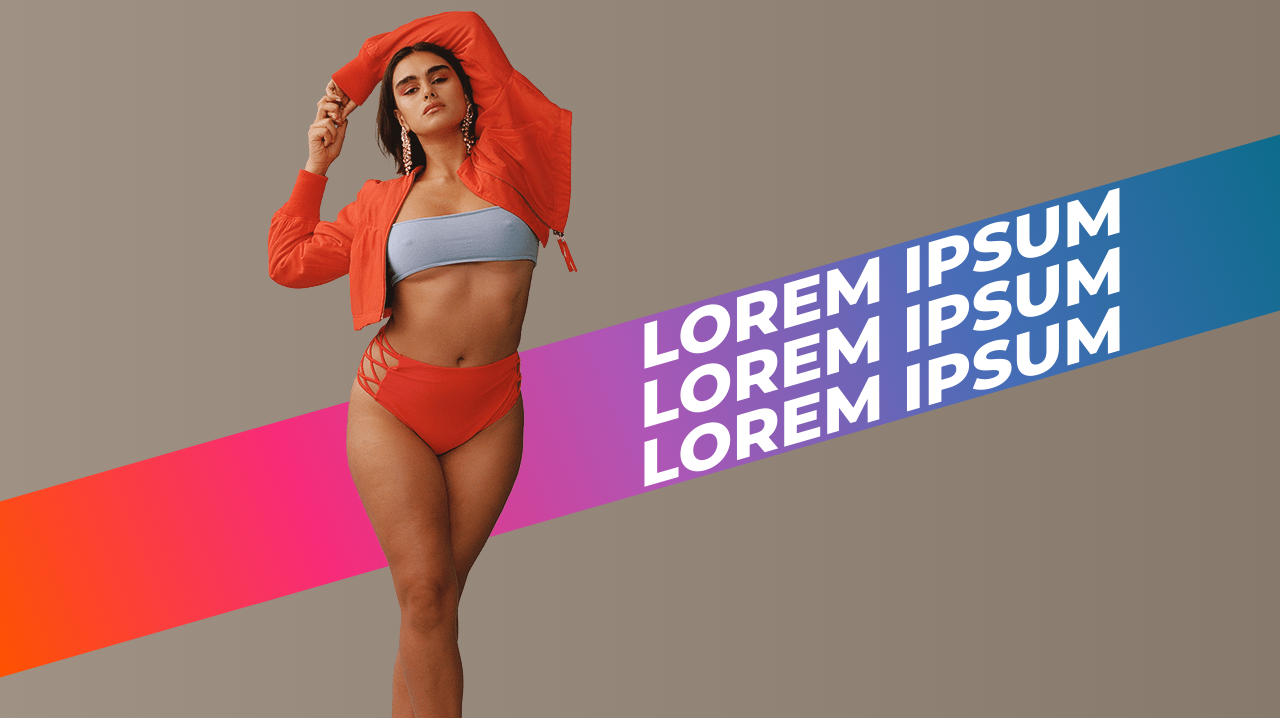
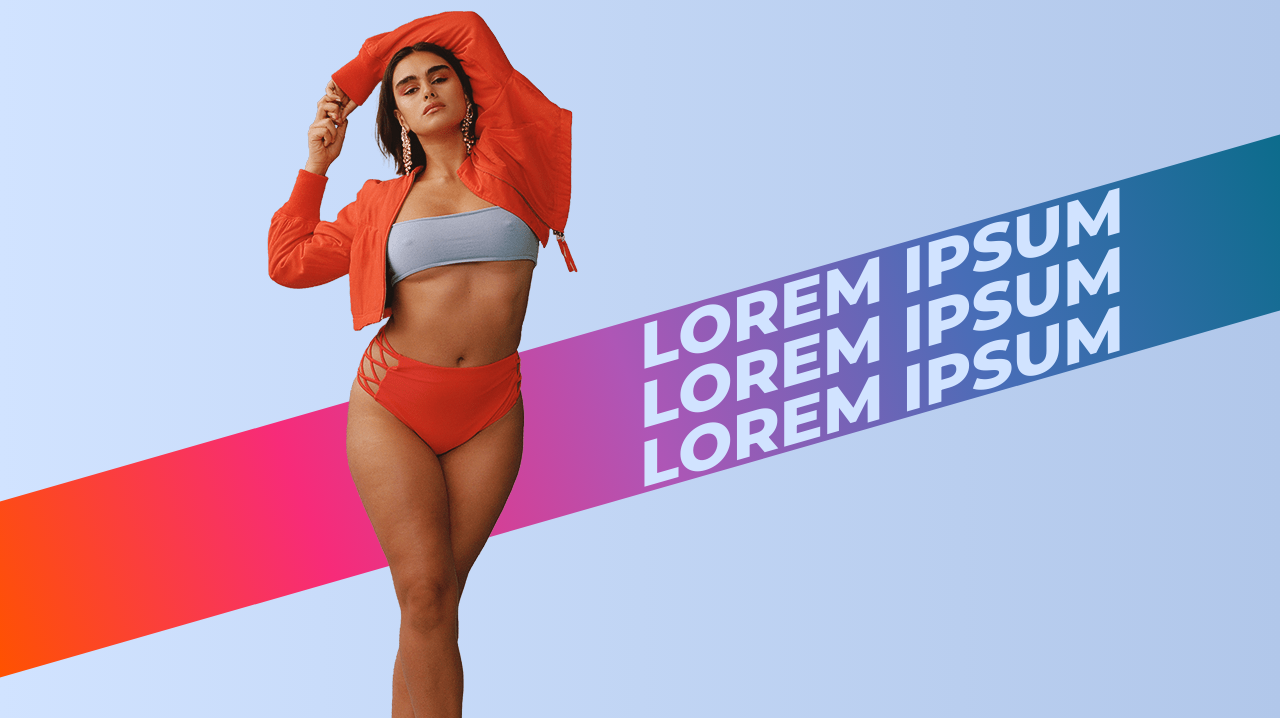
Before and after one commit to ga-fleury/moda2020, a plain HTML site: page index.html in a window 1280 px wide. Shown: the part 82-800 px from the top of the page. Drawn offline with Linux system fonts and the light colour scheme.

Commit message:
bg color

```diff
--- a/css/_base.scss
+++ b/css/_base.scss
@@ -31,7 +31,9 @@ html {
 }
 
 body {
-  background-image: linear-gradient(90deg, #9f9184, #998b7e, #938578, #8d7f72, #87796c);
+  // background-image: linear-gradient(90deg, #9f9184, #998b7e, #938578, #8d7f72, #87796c);
+  background-image: linear-gradient(90deg, #d1e3ff, #c9dcfa, #c1d5f4, #b9ceef, #b1c7ea);
+  background-color: #fff;
   min-height: 100%;
   width: 100vw;
   overflow-x: hidden;
--- a/css/_layout.scss
+++ b/css/_layout.scss
@@ -48,7 +48,7 @@ header {
 
   &__call {
     position: absolute;
-    color: #fff;
+    color: #d1e3ff;
     font-family: $font-display;
     left: 50%;
     max-width: 50em;
@@ -71,6 +71,7 @@ header {
   &__title {
     font-size: 4rem;
     font-weight: 800;
+    overflow: hidden;
     // font-style: italic;
   }
 
```
Also changed, not shown: css/main.min.css.
